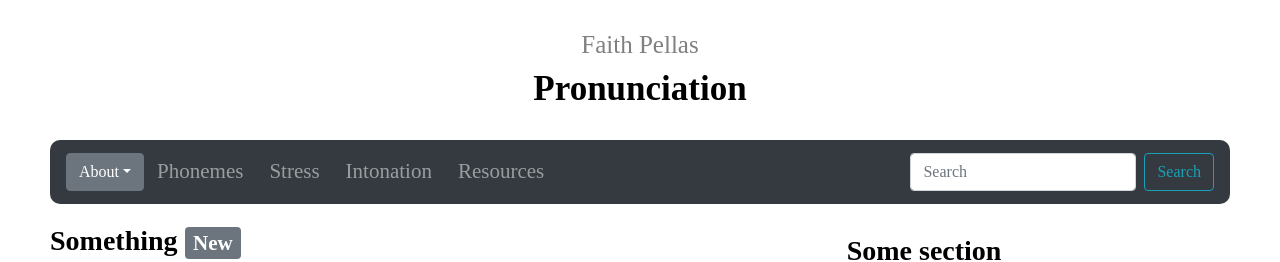
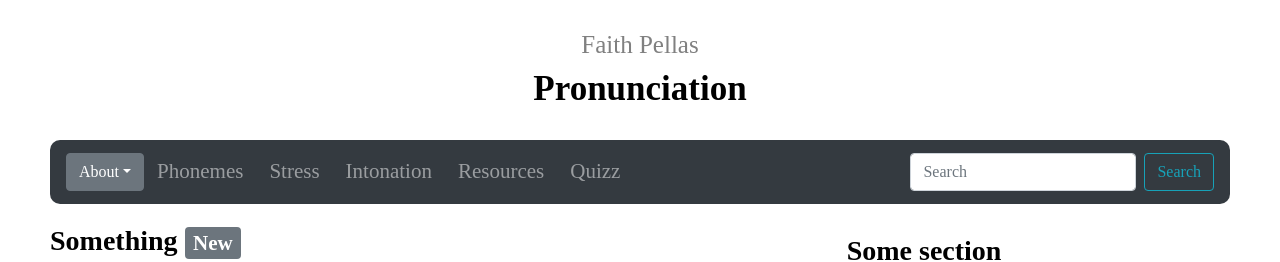
Before and after one commit to sebranly/sebranly.github.io, a React (Create React App) app: page / in a window 1280 px wide. Shown: the top 262 px of the page. Built offline with nearby package versions, Linux system fonts and the light colour scheme; a web font is replaced by a local one.

Commit message:
feat: show dropdown on hover

```diff
--- a/src/App.tsx
+++ b/src/App.tsx
@@ -13,6 +13,9 @@ import DropdownButton from "react-bootstrap/DropdownButton";
 import Badge from "react-bootstrap/Badge";
 
 const App = () => {
+  const [isHovered, setIsHovered] = React.useState(false);
+  const [isClicked, setIsClicked] = React.useState(false);
+
   const hash = window?.location?.hash?.substr(1);
   const [page, setPage] = React.useState(hash);
 
@@ -108,6 +111,17 @@ const App = () => {
       );
     }
 
+    if (page === "quizz") {
+      return (
+        <div className="block-2">
+          <div className="article">
+            <h3 className="h3-title">Quizz</h3>
+            <p>TBD</p>
+          </div>
+        </div>
+      );
+    }
+
     const renderFake = () => (
       <div className="article">
         <h3 className="h3-title">Something else</h3>
@@ -178,7 +192,12 @@ const App = () => {
         <h1 className="h1-title">Faith Pellas</h1>
         <h2 className="h2-title">Pronunciation</h2>
         <Navbar className="navbar" bg="dark" variant="dark">
-          <Dropdown>
+          <Dropdown
+            onMouseEnter={() => setIsHovered(true)}
+            onMouseLeave={() => setIsHovered(false)}
+            onToggle={() => setIsClicked(!isClicked)}
+            show={isClicked || isHovered}
+          >
             <Dropdown.Toggle variant="secondary" id="dropdown-basic">
               About
             </Dropdown.Toggle>
@@ -211,6 +230,9 @@ const App = () => {
             <Nav.Link href="#resources" onClick={() => setPage("resources")}>
               Resources
             </Nav.Link>
+            <Nav.Link href="#quizz" onClick={() => setPage("quizz")}>
+              Quizz
+            </Nav.Link>
           </Nav>
           <Form inline>
             <FormControl type="text" placeholder="Search" className="mr-sm-2" />
```
